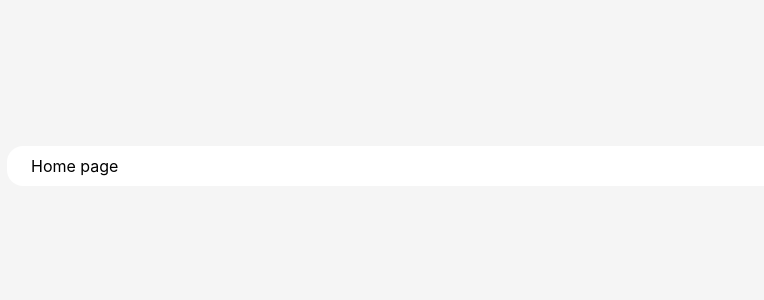
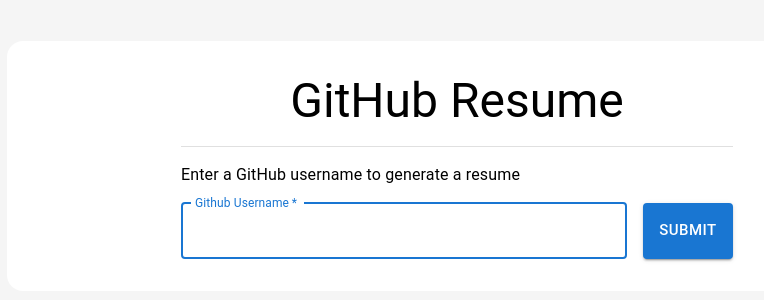
Before and after one commit to masteine/koitechs-t, a React (Vite) app: page / in a window 1280 px wide. Shown: the part 234-534 px from the top of the page, without its empty margins (183-947 px from the left). Built offline with nearby package versions, Linux system fonts and the light colour scheme.

Commit message:
add home page

```diff
--- a/src/layouts/PageLayout.tsx
+++ b/src/layouts/PageLayout.tsx
@@ -16,7 +16,7 @@
         maxWidth="md"
         sx={{
           display: "flex",
-          py: 1,
+          py: 4,
           borderRadius: ({ shape }) => shape.borderRadius,
           backgroundColor: ({ palette }) => palette.background.paper
         }}>
--- a/src/pages/home/index.tsx
+++ b/src/pages/home/index.tsx
@@ -1,3 +1,64 @@
+import {
+  Container,
+  Typography,
+  Divider,
+  TextField,
+  Button,
+  Box
+} from "@mui/material";
+import { ChangeEvent, FormEvent, useState } from "react";
+import { useNavigate } from "react-router-dom";
+
 export default function Home() {
-  return <>Home page</>;
+  const navigate = useNavigate();
+
+  const [value, setValue] = useState("");
+
+  const handleSubmit = (event: FormEvent) => {
+    event.preventDefault();
+    navigate(`${value}`);
+  };
+
+  const handleChange = (event: ChangeEvent<HTMLInputElement>) => {
+    setValue(event.target.value);
+  };
+
+  return (
+    <Container maxWidth="sm">
+      <Box
+        sx={{
+          display: "flex",
+          justifyContent: "center",
+          flexDirection: "column",
+          gap: "1rem"
+        }}>
+        <Typography variant="h3" component="h1" align="center">
+          GitHub Resume
+        </Typography>
+
+        <Divider />
+
+        <Typography>Enter a GitHub username to generate a resume</Typography>
+
+        <Box
+          component="form"
+          onSubmit={handleSubmit}
+          sx={{ display: "flex", gap: "1rem" }}>
+          <TextField
+            name="username"
+            placeholder="Enter a username"
+            label="Github Username"
+            onChange={handleChange}
+            value={value}
+            fullWidth
+            required
+            autoFocus
+          />
+          <Button variant="contained" size="large" type="submit">
+            Submit
+          </Button>
+        </Box>
+      </Box>
+    </Container>
+  );
 }
```
